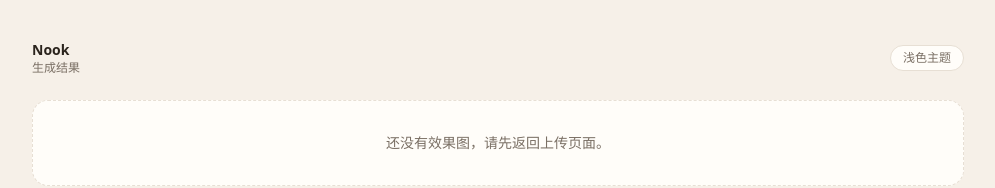
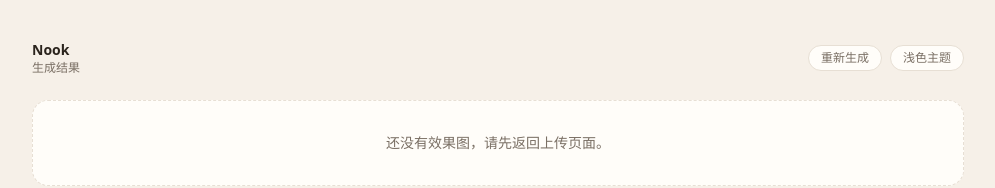
Before and after one commit to zzi12138/nookai, a Next.js app: page /result in a window 1280 px wide. Shown: the top 188 px of the page, without its empty margins (142-1137 px from the left). Built offline with nearby package versions, Linux system fonts and the light colour scheme.

Commit message:
feat: add regenerate button on result page

```diff
--- a/app/result/ResultClient.tsx
+++ b/app/result/ResultClient.tsx
@@ -1,6 +1,7 @@
 'use client';
 
 import { useEffect, useMemo, useState } from 'react';
+import { useRouter } from 'next/navigation';
 import { motion } from 'framer-motion';
 import { loadResult, type StoredResult } from '../lib/imageStore';
 import { useThemeMode } from '../lib/useThemeMode';
@@ -8,6 +9,7 @@
 const spring = { type: 'spring', stiffness: 260, damping: 22 } as const;
 
 export default function ResultClient() {
+  const router = useRouter();
   const [imageUrl, setImageUrl] = useState('');
   const [originalUrl, setOriginalUrl] = useState('');
   const [theme, setTheme] = useState('');
@@ -93,6 +95,14 @@
             <p className="text-sm font-semibold text-[var(--text)]">Nook</p>
             <p className="text-xs text-[var(--text-muted)]">生成结果</p>
           </div>
+          <div className="flex items-center gap-2">
+            <button
+              type="button"
+              onClick={() => router.push('/')}
+              className="rounded-full border border-[var(--border)] bg-[var(--panel-soft)] px-3 py-1 text-xs text-[var(--text-muted)]"
+            >
+              重新生成
+            </button>
             <button
               type="button"
               onClick={toggleTheme}
@@ -100,6 +110,7 @@
             >
               {themeMode === 'dark' ? '深色' : '浅色'}主题
             </button>
+          </div>
         </header>
 
         {imageUrl ? (
```
Lines whose indentation alone changed are shown as unchanged.
